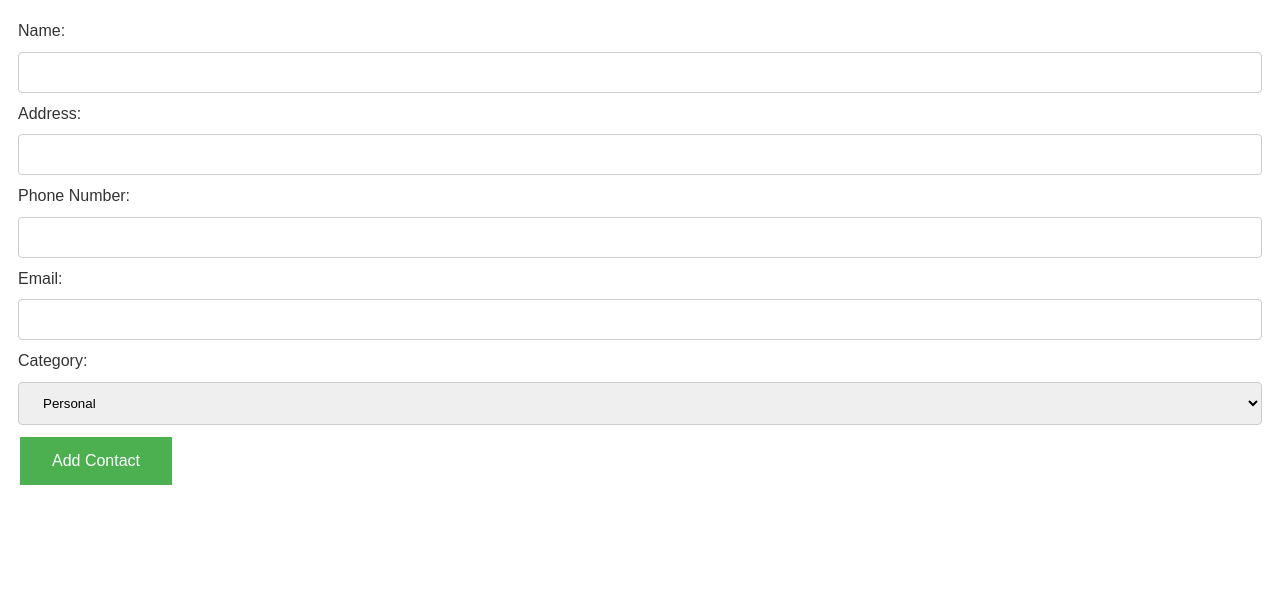
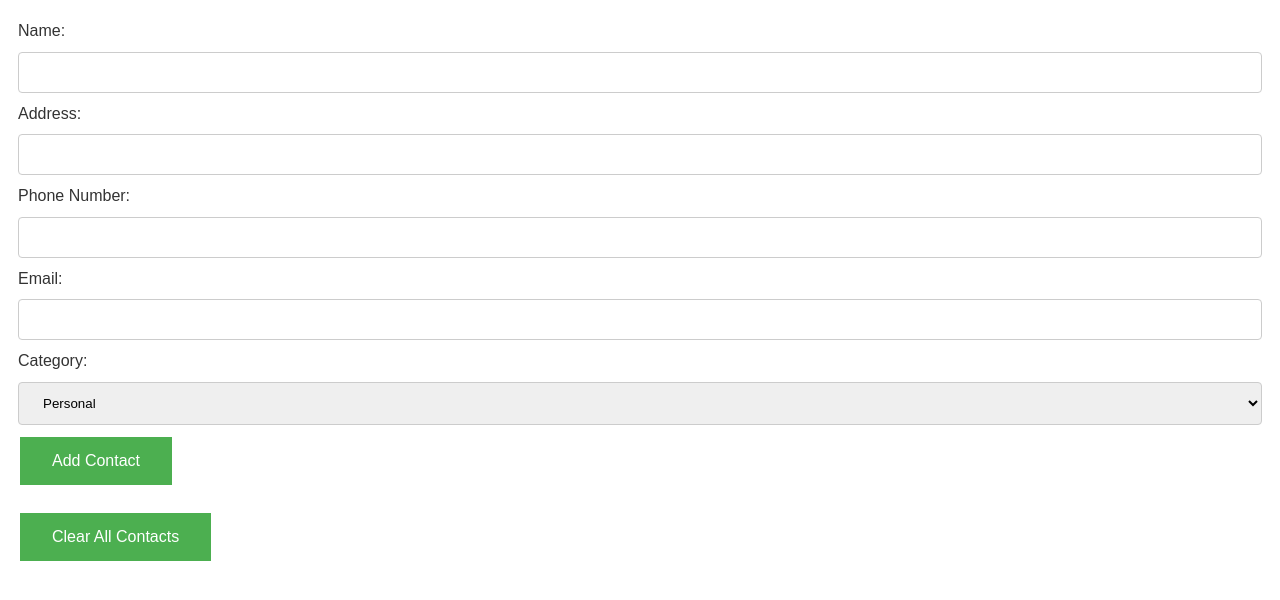
Before and after one commit to connerwattles/ContactList, a React (Vite) app: page / in a window 1280 px wide. Shown: the top 600 px of the page. Built offline with nearby package versions, Linux system fonts and the light colour scheme.

Commit message:
added clear contacts button

```diff
--- a/src/Contacts.jsx
+++ b/src/Contacts.jsx
@@ -101,6 +101,11 @@ function Contacts() {
         setContacts(updatedContacts);
     };
 
+    const clearContacts = () => {
+        localStorage.clear();
+        location.reload();
+    };
+
     return (
         <div>
             <form onSubmit={editingContact !== null ? updateContact : addContact}>
@@ -138,6 +143,7 @@ function Contacts() {
                     </div>
                 ))}
             </div>
+            <button onClick={() => clearContacts()}>Clear All Contacts</button>
         </div>
     )
 }
```
